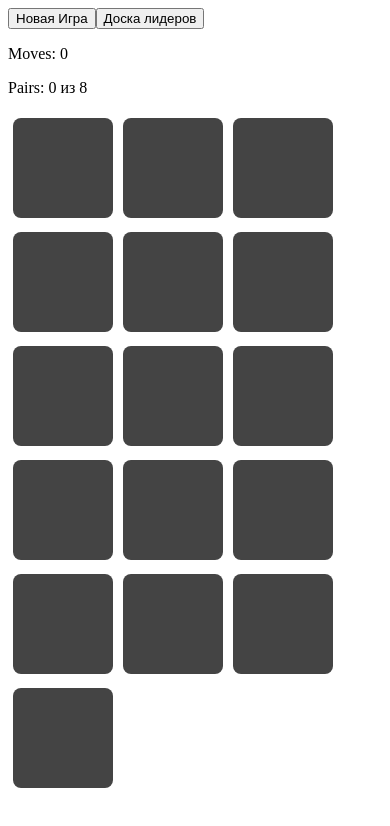
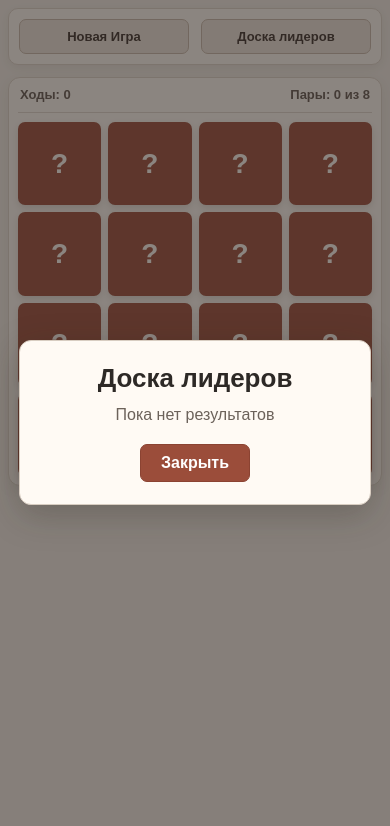
Before and after one commit to dogofordog/memory-game, a plain HTML site: page index.html in a window 390 px wide. Both pictures are taken after a click on the button "Доска лидеров". Drawn offline with Linux system fonts and the light colour scheme.

Commit message:
refactor: extract shared createDialog component

```diff
--- a/script.js
+++ b/script.js
@@ -1,49 +1,47 @@
-const header = document.createElement('header');
-header.classList.add('header');
+const header = document.createElement("header");
+header.classList.add("header");
 
-const newGameButton =document.createElement('button');
-newGameButton.textContent = 'Новая Игра';
-newGameButton.classList.add('new-game');
+const newGameButton = document.createElement("button");
+newGameButton.textContent = "Новая Игра";
+newGameButton.classList.add("new-game");
 
-const leadersButton = document.createElement('button');
-leadersButton.textContent = 'Доска лидеров';
-leadersButton.classList.add('leaders');
+const leadersButton = document.createElement("button");
+leadersButton.textContent = "Доска лидеров";
+leadersButton.classList.add("leaders");
 
-header.append(newGameButton,leadersButton);
-
+header.append(newGameButton, leadersButton);
 document.body.append(header);
 
-const board = document.createElement('main');
-board.classList.add('board');
+const board = document.createElement("main");
+board.classList.add("board");
+document.body.append(board);
 
-document.body.append(board)
+const stats = document.createElement("div");
+stats.classList.add("stats");
 
-const stats = document.createElement('div');
-stats.classList.add('stats');
+const movesCounter = document.createElement("p");
+movesCounter.textContent = "Ходы: 0";
+movesCounter.classList.add("moves");
 
-const movesCounter = document.createElement('p');
-movesCounter.textContent = 'Moves: 0';
-movesCounter.classList.add('moves');
-
-const pairsCounter = document.createElement('p');
-pairsCounter.textContent = 'Pairs: 0 из 8';
-pairsCounter.classList.add('pairs');
+const pairsCounter = document.createElement("p");
+pairsCounter.textContent = "Пары: 0 из 8";
+pairsCounter.classList.add("pairs");
 
 stats.append(movesCounter, pairsCounter);
 board.append(stats);
 
 const images = [
-  'assets/img/1.png',
-  'assets/img/2.png',
-  'assets/img/3.png',
-  'assets/img/4.png',
-  'assets/img/5.png',
-  'assets/img/6.png',
-  'assets/img/7.png',
-  'assets/img/8.png',
+  "assets/img/1.png",
+  "assets/img/2.png",
+  "assets/img/3.png",
+  "assets/img/4.png",
+  "assets/img/5.png",
+  "assets/img/6.png",
+  "assets/img/7.png",
+  "assets/img/8.png",
 ];
 
-const shuffle = (array)=>{
+const shuffle = (array) => {
   for (let i = array.length - 1; i > 0; i -= 1) {
     const j = Math.floor(Math.random() * (i + 1));
     const temp = array[i];
@@ -51,7 +49,7 @@ const shuffle = (array)=>{
     array[j] = temp;
   }
   return array;
-}
+};
 
 const cardImages = [...images, ...images];
 
@@ -61,49 +59,97 @@ let lock = false;
 let moves = 0;
 let pairs = 0;
 
-const updateStats = () =>{
-movesCounter.textContent = `Moves: ${moves}`;
-pairsCounter.textContent = `Pairs: ${pairs} из 8`;
-}
+const updateStats = () => {
+  movesCounter.textContent = `Ходы: ${moves}`;
+  pairsCounter.textContent = `Пары: ${pairs} из 8`;
+};
 
-const winDialog = document.createElement('dialog');
-const winTitle = document.createElement('h2');
-winTitle.textContent = 'Победа!'
-const winMessage = document.createElement('p');
-winMessage.textContent = 'Ходов: 0';
-const winCloseButton = document.createElement('button');
-winCloseButton.textContent = 'Закрыть'
-winDialog.append(winTitle, winMessage, winCloseButton);
-document.body.append(winDialog);
-winCloseButton.addEventListener('click', () => {
-    winDialog.close(); });
+const createDialog = () => {
+  const dialog = document.createElement("dialog");
+  const closeButton = document.createElement("button");
+  closeButton.textContent = "Закрыть";
+  dialog.append(closeButton);
+  document.body.append(dialog);
 
-const getFormattedDate = ()=>{
+  closeButton.addEventListener("click", () => dialog.close());
+  dialog.addEventListener("click", (event) => {
+    if (event.target === dialog) dialog.close();
+  });
+
+  return dialog;
+};
+
+const winDialog = createDialog();
+const winTitle = document.createElement("h2");
+winTitle.textContent = "Победа!";
+const winMessage = document.createElement("p");
+winMessage.textContent = "Ходов: 0";
+const winNewGameButton = document.createElement("button");
+winNewGameButton.textContent = "Новая игра";
+winDialog.prepend(winTitle, winMessage, winNewGameButton);
+winNewGameButton.addEventListener("click", () => {
+  startNewGame();
+  winDialog.close();
+});
+
+const leadersDialog = createDialog();
+const leadersTitle = document.createElement("h2");
+leadersTitle.textContent = "Доска лидеров";
+const leadersList = document.createElement("ol");
+const leadersEmpty = document.createElement("p");
+leadersEmpty.textContent = "Пока нет результатов";
+leadersDialog.prepend(leadersTitle, leadersList, leadersEmpty);
+
+const getFormattedDate = () => {
   const now = new Date();
   const day = now.getDate();
   const month = now.getMonth() + 1;
   const year = now.getFullYear();
-const date = `${String(day).padStart(2, '0')}.${String(month).padStart(2, '0')}.${year}`
-return date; };
-const saveResult= (moves)=>{
-const stored = localStorage.getItem('results');
+  const date = `${String(day).padStart(2, "0")}.${String(month).padStart(2, "0")}.${year}`;
+  return date;
+};
+
+const saveResult = (moves) => {
+  const stored = localStorage.getItem("results");
   const results = stored ? JSON.parse(stored) : [];
   const newResult = { moves, date: getFormattedDate() };
   results.push(newResult);
-localStorage.setItem('results', JSON.stringify(results));
+  localStorage.setItem("results", JSON.stringify(results));
 };
 
+const loadResults = () => {
+  const stored = localStorage.getItem("results");
+  return stored ? JSON.parse(stored) : [];
+};
 
-board.addEventListener('click',(event)=>{
-const card = event.target.closest('.card');
+leadersButton.addEventListener("click", () => {
+  const results = loadResults();
+  if (results.length === 0) {
+    leadersEmpty.style.display = "block";
+    leadersList.style.display = "none";
+  } else {
+    leadersEmpty.style.display = "none";
+    leadersList.style.display = "block";
+    const oldItems = leadersList.querySelectorAll("li");
+    oldItems.forEach((li) => li.remove());
+    results.sort((a, b) => a.moves - b.moves);
+    const top10 = results.slice(0, 10);
+    top10.forEach((result, index) => {
+      const li = document.createElement("li");
+      li.textContent = `${index + 1}. ${result.moves} ходов — ${result.date}`;
+      leadersList.append(li);
+    });
+  }
+  leadersDialog.showModal();
+});
+
+board.addEventListener("click", (event) => {
+  const card = event.target.closest(".card");
   if (lock) return;
-if (!card)
-    return;
-if (card.classList.contains('card-open'))
-    return;
-if (card.classList.contains('card-matched'))
-    return;
-card.classList.add('card-open');
+  if (!card) return;
+  if (card.classList.contains("card-open")) return;
+  if (card.classList.contains("card-matched")) return;
+  card.classList.add("card-open");
 
   if (firstCard === null) {
     firstCard = card;
@@ -113,24 +159,21 @@ moves += 1;
   updateStats();
 
   if (firstCard.dataset.id === card.dataset.id) {
-firstCard.classList.add('card-matched');
-card.classList.add('card-matched');
-firstCard=null;
+    firstCard.classList.add("card-matched");
+    card.classList.add("card-matched");
+    firstCard = null;
     pairs += 1;
     updateStats();
-if (pairs===8){
+    if (pairs === 8) {
       winMessage.textContent = `Ходов: ${moves}`;
       saveResult(moves);
       winDialog.showModal();
     }
-
-}
-
-else {
+  } else {
     lock = true;
     closeTimerId = setTimeout(() => {
-      firstCard.classList.remove('card-open');
-      card.classList.remove('card-open');
+      firstCard.classList.remove("card-open");
+      card.classList.remove("card-open");
       firstCard = null;
       lock = false;
       closeTimerId = null;
@@ -138,25 +181,24 @@ else {
   }
 });
 
-const createCards = ()=>{
-const cards = board.querySelectorAll('.card');
+const createCards = () => {
+  const cards = board.querySelectorAll(".card");
   cards.forEach((card) => card.remove());
   shuffle(cardImages);
   for (const item of cardImages) {
-const card = document.createElement('div');
-  card.classList.add('card');
+    const card = document.createElement("div");
+    card.classList.add("card");
     card.dataset.id = images.indexOf(item);
-  const img = document.createElement('img');
-  img.classList.add('card-image');
+    const img = document.createElement("img");
+    img.classList.add("card-image");
     img.src = item;
-  img.alt = 'Картинка';
+    img.alt = `Пара ${images.indexOf(item) + 1}`;
     card.append(img);
     board.append(card);
   }
-}
+};
 
-
-const startNewGame = ()=>{
+const startNewGame = () => {
   if (closeTimerId) {
     clearTimeout(closeTimerId);
     closeTimerId = null;
@@ -168,9 +210,7 @@ lock = false;
   updateStats();
   createCards();
   winDialog.close();
-
-}
-
+};
 
 createCards();
-newGameButton.addEventListener('click', startNewGame);
+newGameButton.addEventListener("click", startNewGame);
--- a/style.css
+++ b/style.css
@@ -1,44 +1,309 @@
+* {
+  box-sizing: border-box;
+}
+
+body {
+  margin: 0;
+  padding: 20px;
+  min-height: 100vh;
+  font-family: Arial, sans-serif;
+  color: #2d2926;
+  background-color: #f3eee7;
+}
+
+.header {
+  width: min(900px, 100%);
+  margin: 0 auto 20px;
+  display: flex;
+  justify-content: space-between;
+  align-items: center;
+  gap: 12px;
+  padding: 14px 16px;
+  background-color: #fffaf4;
+  border: 1px solid #ded5ca;
+  border-radius: 10px;
+  box-shadow: 0 3px 10px rgba(60, 45, 35, 0.08);
+}
+
+.header button {
+  padding: 10px 18px;
+  border: 1px solid #c8b9aa;
+  border-radius: 7px;
+  font: inherit;
+  font-weight: 600;
+  color: #3a302a;
+  background-color: #eee5dc;
+  cursor: pointer;
+  transition:
+    background-color 0.2s,
+    transform 0.2s;
+}
+
+.header button:hover {
+  background-color: #e2d6ca;
+  transform: translateY(-1px);
+}
+
+.header button:active {
+  transform: translateY(0);
+}
+
+.new-game {
+  color: #fff;
+  background-color: #9b4d3a;
+  border-color: #8b4332;
+}
+
+.new-game:hover {
+  background-color: #873f30;
+}
+
+.board {
+  width: min(900px, 100%);
+  margin: 0 auto;
+  display: grid;
+  grid-template-columns: repeat(4, 1fr);
+  gap: 14px;
+  padding: 20px;
+  background-color: #fffaf4;
+  border: 1px solid #ded5ca;
+  border-radius: 12px;
+  box-shadow: 0 4px 14px rgba(60, 45, 35, 0.08);
+}
+
+.stats {
+  grid-column: 1 / -1;
+  display: flex;
+  justify-content: space-between;
+  padding: 0 2px 14px;
+  margin-bottom: 2px;
+  border-bottom: 1px solid #e1d8cf;
+}
+
+.stats p {
+  margin: 0;
+  font-size: 15px;
+  font-weight: 600;
+  color: #625850;
+}
+
 .card {
-  width: 100px;
-  height: 100px;
-  margin: 5px;
-  background-color: #444;
-  border-radius: 8px;
-  display: inline-flex;
+  position: relative;
+  aspect-ratio: 1;
+  overflow: hidden;
+  border-radius: 10px;
+  background-color: #9b4d3a;
+  cursor: pointer;
+  box-shadow: 0 3px 7px rgba(60, 45, 35, 0.15);
+  transition:
+    transform 0.2s,
+    box-shadow 0.2s;
+}
+
+.card::before {
+  content: "?";
+  position: absolute;
+  inset: 0;
+  display: flex;
   align-items: center;
   justify-content: center;
-  font-size: 2rem;
-  cursor: pointer;
-  transition: background-color 0.3s;
+  color: #fffaf4;
+  font-size: 38px;
+  font-weight: bold;
 }
 
-.card--open {
-  background-color: #fff;
-  color: black;
+.card:hover {
+  transform: translateY(-2px);
+  box-shadow: 0 6px 12px rgba(60, 45, 35, 0.2);
 }
 
-.card--matched {
-  background-color: #8f8;
-  color: black;
-  opacity: 0.5;
-  pointer-events: none;   /* отключает клики — важно! */
+.card:active {
+  transform: scale(0.98);
 }
+
+.card-open {
+  background-color: #fffaf4;
+  cursor: default;
+}
+
+.card-open::before {
+  display: none;
+}
+
+.card-image {
+  display: block;
+  width: 100%;
+  height: 100%;
+  object-fit: cover;
+  opacity: 0;
+  transition: opacity 0.2s;
+}
+
+.card-open .card-image {
+  opacity: 1;
+}
+
+.card-matched {
+  cursor: default;
+  outline: 3px solid #78a06b;
+  outline-offset: -3px;
+}
+
+.card-matched::after {
+  content: "✓";
+  position: absolute;
+  top: 7px;
+  right: 7px;
+  width: 24px;
+  height: 24px;
+  display: flex;
+  align-items: center;
+  justify-content: center;
+  border-radius: 50%;
+  color: #fff;
+  background-color: #78a06b;
+  font-size: 14px;
+  font-weight: bold;
+}
+
 dialog {
-  border: none;
-  border-radius: 8px;
-  padding: 20px;
-  max-width: 400px;
-  font-family: sans-serif;
+  width: min(420px, calc(100% - 30px));
+  padding: 28px;
+  border: 1px solid #d8cdc1;
+  border-radius: 12px;
+  color: #2d2926;
+  background-color: #fffaf4;
+  box-shadow: 0 10px 35px rgba(40, 30, 20, 0.25);
+  text-align: center;
 }
 
 dialog::backdrop {
-  background-color: rgba(0, 0, 0, 0.5);
+  background-color: rgba(45, 38, 33, 0.55);
 }
 
-.card-image {
-  display: none;
+dialog h2 {
+  margin: 0 0 12px;
+  font-size: 26px;
 }
 
-.card.card-open .card-image {
-  display: block;
+dialog p {
+  margin: 0 0 20px;
+  color: #6c625a;
 }
+
+dialog button {
+  padding: 9px 20px;
+  border: 1px solid #8b4332;
+  border-radius: 7px;
+  color: #fff;
+  background-color: #9b4d3a;
+  font: inherit;
+  font-weight: 600;
+  cursor: pointer;
+}
+
+dialog button:hover {
+  background-color: #873f30;
+}
+
+dialog ol {
+  margin: 0 0 22px;
+  padding-left: 25px;
+  text-align: left;
+}
+
+dialog li {
+  padding: 8px 0;
+  color: #514942;
+  border-bottom: 1px solid #e5ddd5;
+}
+
+dialog li::marker {
+  color: #9b4d3a;
+  font-weight: bold;
+}
+
+button:focus-visible,
+.card:focus-visible {
+  outline: 2px solid #9b4d3a;
+  outline-offset: 2px;
+}
+
+@media (max-width: 700px) {
+  body {
+    padding: 14px;
+  }
+
+  .header {
+    padding: 12px;
+  }
+
+  .header button {
+    flex: 1;
+    padding: 9px 12px;
+    font-size: 14px;
+  }
+
+  .board {
+    gap: 10px;
+    padding: 14px;
+  }
+}
+
+@media (max-width: 480px) {
+  body {
+    padding: 8px;
+  }
+
+  .header {
+    margin-bottom: 12px;
+    padding: 10px;
+  }
+
+  .header button {
+    font-size: 13px;
+  }
+
+  .board {
+    gap: 7px;
+    padding: 9px;
+  }
+
+  .stats {
+    padding-bottom: 10px;
+  }
+
+  .stats p {
+    font-size: 13px;
+  }
+
+  .card {
+    border-radius: 7px;
+  }
+
+  .card::before {
+    font-size: 28px;
+  }
+
+  .card-matched::after {
+    top: 4px;
+    right: 4px;
+    width: 20px;
+    height: 20px;
+    font-size: 12px;
+  }
+
+  dialog {
+    padding: 22px;
+  }
+}
+
+@media (max-width: 350px) {
+  .header {
+    flex-direction: column;
+  }
+
+  .header button {
+    width: 100%;
+  }
+}
```
Also changed, not shown: index.html (+3 -3 lines). Lines whose indentation alone changed are shown as unchanged.
